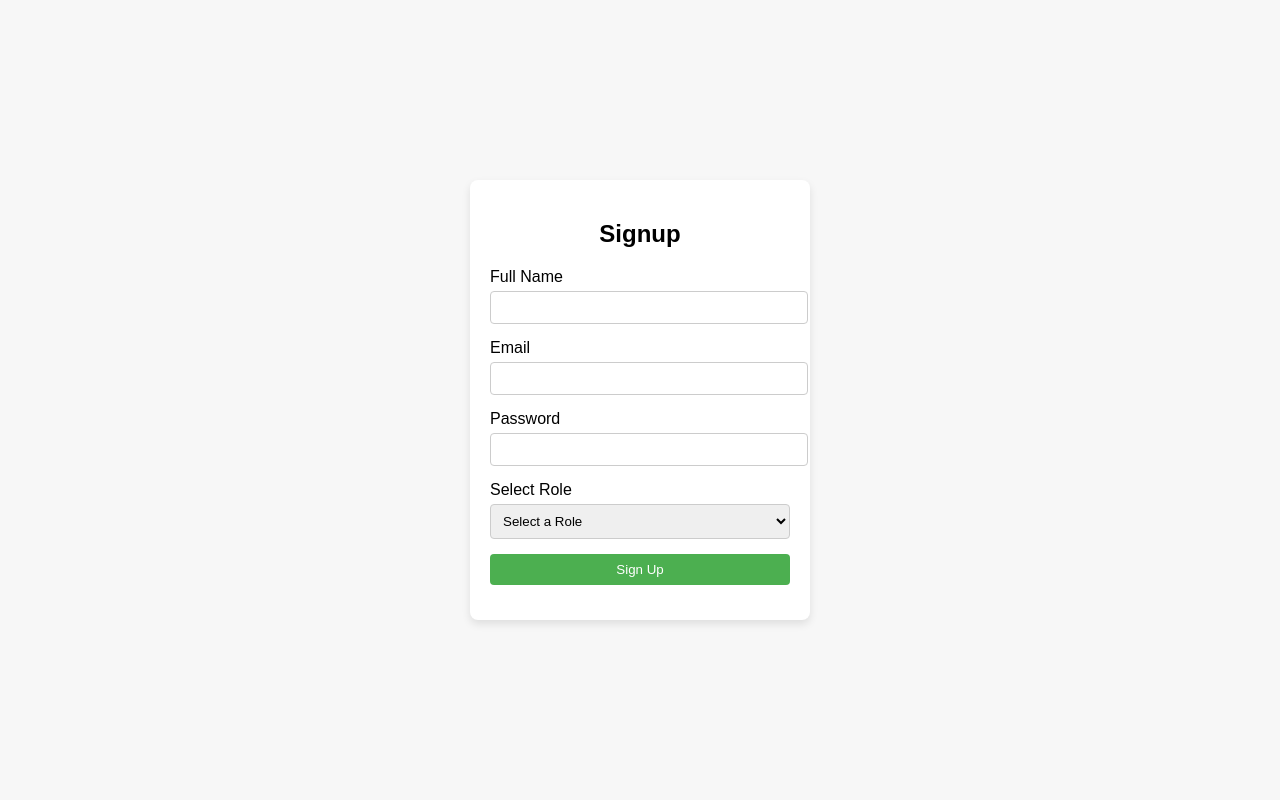
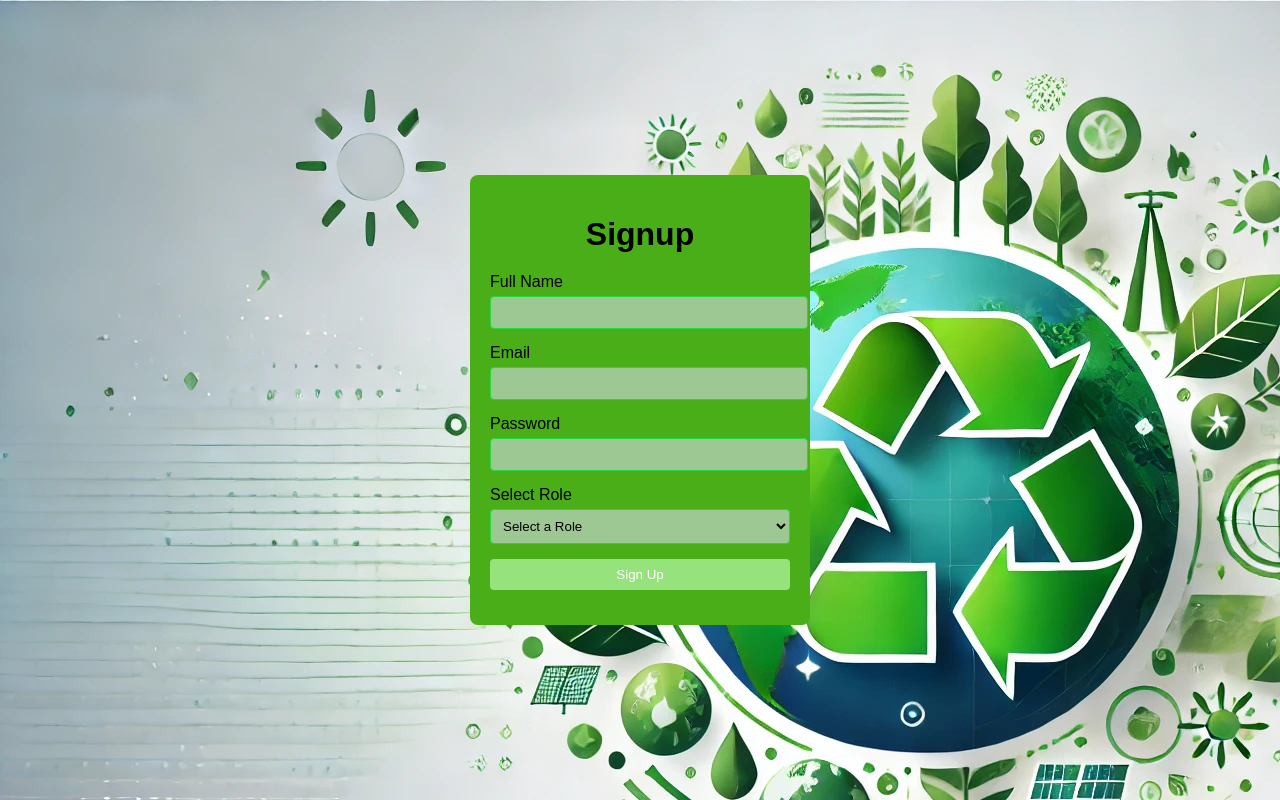
Before and after one commit to ahmedshafin/SmartEcoCycle-Website, a Django app: page /signup/ in a window 1280 px wide. Run offline with Django 5.2, Linux system fonts and the light colour scheme.

Commit message:
updated registration

```diff
--- a/SmartEcocycle/templates/register.html
+++ b/SmartEcocycle/templates/register.html
@@ -7,46 +7,52 @@
     <style>
         body {
     font-family: Arial, sans-serif;
-            background-color: #f7f7f7;
+    background-color: #27af14;
     display: flex;
     justify-content: center;
     align-items: center;
     height: 100vh;
     margin: 0;
+    background-image: url(/static/r.jfif);
 }
 
+
 .signup-container {
-            background-color: white;
+    background-color: rgb(74, 174, 24);
     border-radius: 8px;
     padding: 20px;
-            box-shadow: 0 4px 8px rgba(0, 0, 0, 0.1);
+    box-shadow: 0 4px 8px rgba(231, 233, 230, 0);
     width: 300px;
 }
 
-        h2 {
+h1 {
     text-align: center;
     margin-bottom: 20px;
 }
 
 .form-group {
     margin-bottom: 15px;
+
 }
 
 .form-group label {
     display: block;
     margin-bottom: 5px;
+
 }
+
 
 .form-group input, .form-group select {
     width: 100%;
     padding: 8px;
-            border: 1px solid #ccc;
+    border: 1px solid #23d93e;
     border-radius: 4px;
+    background-color: #9ec893;
 }
 
 .form-group input[type="submit"] {
-            background-color: #4CAF50;
-            color: white;
+    background-color: #96e27c;
+    color: rgb(255, 255, 255);
     border: none;
     cursor: pointer;
 }
@@ -57,6 +63,7 @@
 
 .role-info {
     display: none;
+
 }
     </style>
 
@@ -120,7 +127,7 @@
 </head>
 <body>
     <div class="signup-container">
-        <h2>Signup</h2>
+        <h1>Signup</h1>
         <form id="signupForm" action="{% url 'user-signup' %}" method="POST">
             {% csrf_token %}
             <!-- Full Name -->
```
Also changed, not shown: SmartEcocycle/db.sqlite3, SmartEcocycle/static/r.jfif (added). Lines whose indentation alone changed are shown as unchanged.
